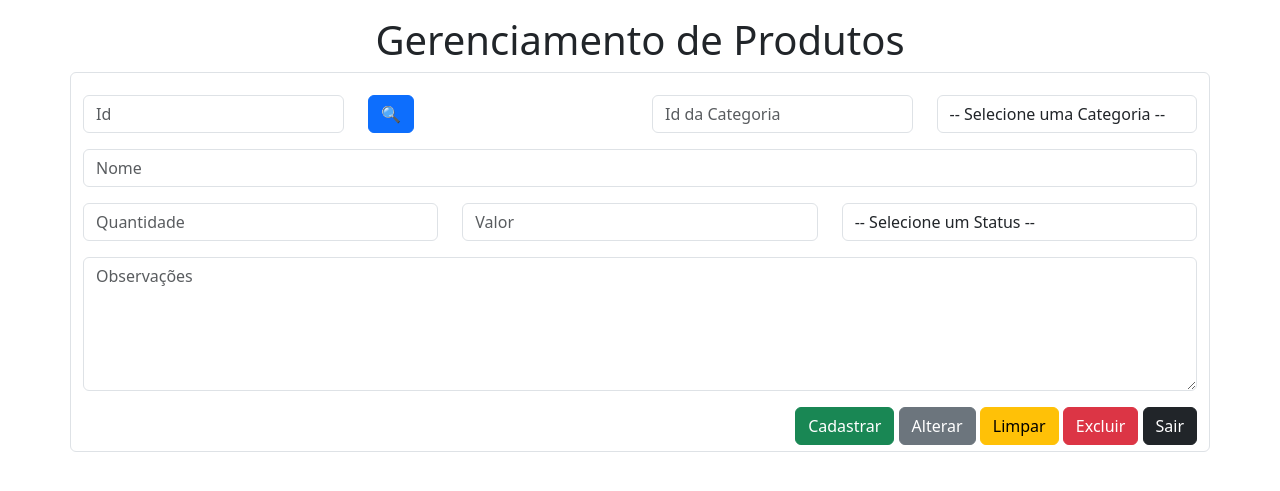
After one commit to JohannBenjamin/PHP, a PHP site: page /TelaProduto.php in a window 1280 px wide. The commit adds this page. Shown: the top 491 px of the page. Run offline with PHP 8.4, Linux system fonts and the light colour scheme; some libraries are stand-ins or nearby versions.

Commit message:
Criação da tela de Produto e retoques no resto

```diff
--- /dev/null
+++ b/AulaMiniProjeto/TelaProduto.php
@@ -0,0 +1,73 @@
+<!DOCTYPE html>
+<html lang="en">
+<head>
+    <meta charset="UTF-8">
+    <meta http-equiv="X-UA-Compatible" content="IE=edge">
+    <meta name="viewport" content="width=device-width, initial-scale=1.0">
+    <title>Produto</title>
+    <link rel="stylesheet" href="../css/bootstrap.css">
+</head>
+<body>
+    <div class="container mt-3">
+        <div class="row">
+            <div class="col-sm-12 text-center">
+                <h1>Gerenciamento de Produtos</h1>
+            </div>
+            <form action="" method="post" class="form-control">
+                <div class="row mt-3">
+                    <div class="col-sm-3">
+                        <input type="number" name="txtId" id="txtId" class="form-control" min="0" placeholder="Id">
+                    </div>
+                    <div class="col-sm-3">
+                        <button id="btnBuscar" name="btnBuscar" class="btn btn-primary" formaction="TelaProduto.php">&#128269;</button>
+                    </div>
+                    <div class="col-sm-3">
+                        <input type="number" name="txtIdCategoria" id="txtIdCategoria" class="form-control" min="0" placeholder="Id da Categoria">
+                    </div>
+                    <div class="col-sm-3">
+                        <select name="txtStatus" class="form-control" id="txtStatus">
+                            <option value="">-- Selecione uma Categoria --</option>
+                            <option value="...">...</option>
+                        </select>
+                    </div>
+                </div>
+                <div class="row mt-3">
+                    <div class="col-sm-12">
+                        <input type="text" name="txtNome" id="txtNome" class="form-control" placeholder="Nome">
+                    </div>
+                </div>
+                <div class="row mt-3">
+                    <div class="col-sm-4">
+                        <input type="number" name="txtQtde" id="txtQtde" class="form-control" min="0" placeholder="Quantidade">
+                    </div>
+                    <div class="col-sm-4">
+                        <input type="number" name="txtQtde" id="txtQtde" class="form-control" step="0.01" min="0" placeholder="Valor">
+                    </div>
+                    <div class="col-sm-4">
+                        <select name="txtStatus" class="form-control" id="txtStatus">
+                            <option value="">-- Selecione um Status --</option>
+                            <option value="Ativo">Ativo</option>
+                            <option value="Inativo">Inativo</option>
+                        </select>
+                    </div>
+                </div>
+                <div class="row mt-3">
+                    <div class="col-sm-12">
+                        <textarea name="txtObs" placeholder="Observações" class="form-control" rows="5" id="txtObs"></textarea>
+                    </div>
+                </div>
+                <div class="row mt-3">
+                    <div class="col-sm-12 text-end">
+                        <button id="btnCadastrar" name="btnCadastrar" class="btn btn-success" formaction="TelaProduto.php" value="cadastrar">Cadastrar</button>
+                        <button id="btnAlterar" name="btnAlterar" class="btn btn-secondary" formaction="TelaProduto.php" value="alterar">Alterar</button>
+                        <button id="btnLimpar" name="btnLimpar" class="btn btn-warning" formaction="TelaProduto.php" value="limpar">Limpar</button>
+                        <button id="btnExcluir" name="btnExcluir" class="btn btn-danger" formaction="TelaProduto.php" value="excluir">Excluir</button>
+                        <button id="btnSair" name="btnSair" class="btn btn-dark" formaction="TelaProduto.php" value="sair">Sair</button>
+                    </div>
+                </div>
+            </div>
+        </div>
+    </div>
+    <script src="../js/bootstrap.js"></script>
+</body>
+</html>
--- a/AulaMiniProjeto/TelaUsuario.php
+++ b/AulaMiniProjeto/TelaUsuario.php
@@ -16,7 +16,7 @@
             <form action="" method="post" class="form-control">
                 <div class="row mt-3">
                     <div class="col-sm-4">
-                        <input type="number" name="txtId" min="0"placeholder="Id" class="form-control" id="txtId">
+                        <input type="number" name="txtId" min="0" placeholder="Id" class="form-control" id="txtId">
                     </div>
                     <div class="col-sm-4">
                         <button id="btnBuscar" name="btnBuscar" class="btn btn-primary" formaction="TelaUsuario.php" value="buscar">&#128269;</button>
```
Also changed, not shown: AulaMiniProjeto/TelaCategoria.php (+8 -8 lines).
